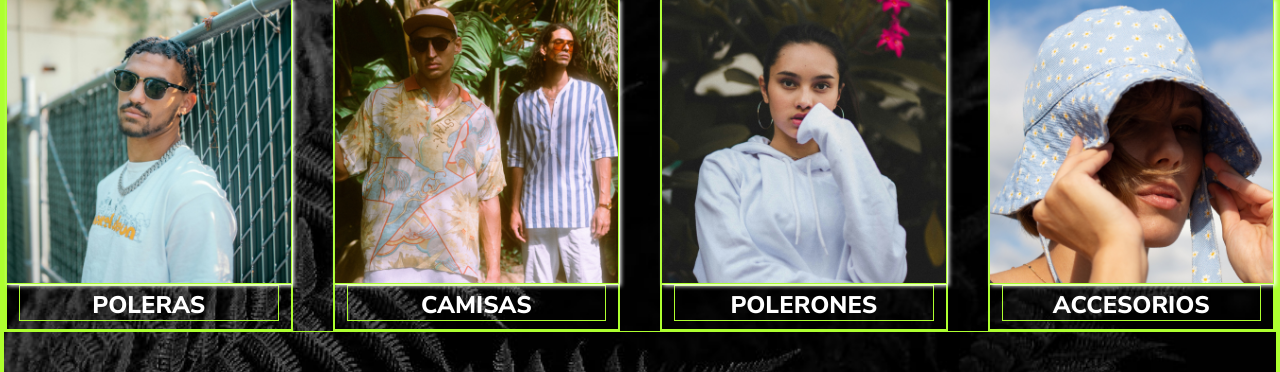
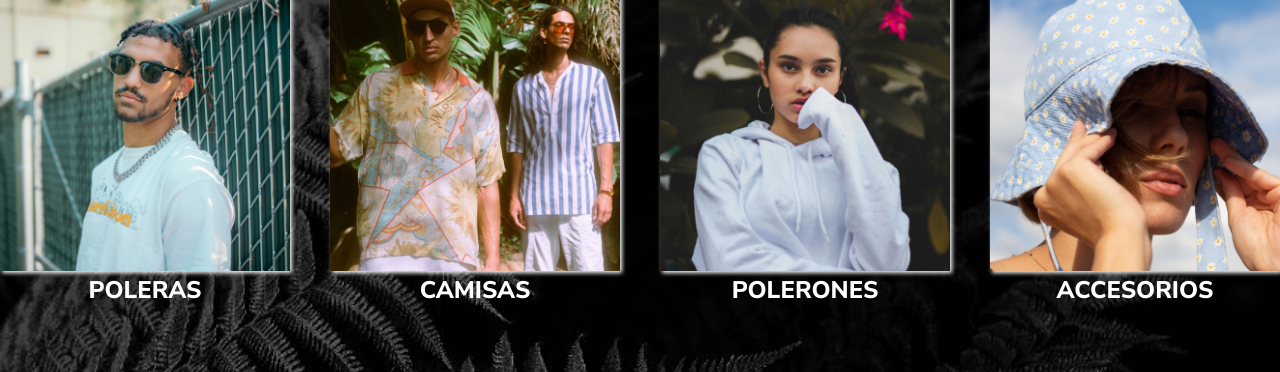
Before and after one commit to mtrincadom/martin_trincado_53820, a website: page index.html in a window 1280 px wide. Shown: the part 676-1048 px from the top of the page. Drawn offline with nearby package versions, Linux system fonts and the light colour scheme.

Commit message:
sin bordes verdes

```diff
--- a/scss/base/_reset.scss
+++ b/scss/base/_reset.scss
@@ -7,5 +7,4 @@ body {
 * {
   margin: 0;
   padding: 0;
-  border: 1px solid greenyellow;
   box-sizing: border-box; }
```
Also changed, not shown: css/style.css.
